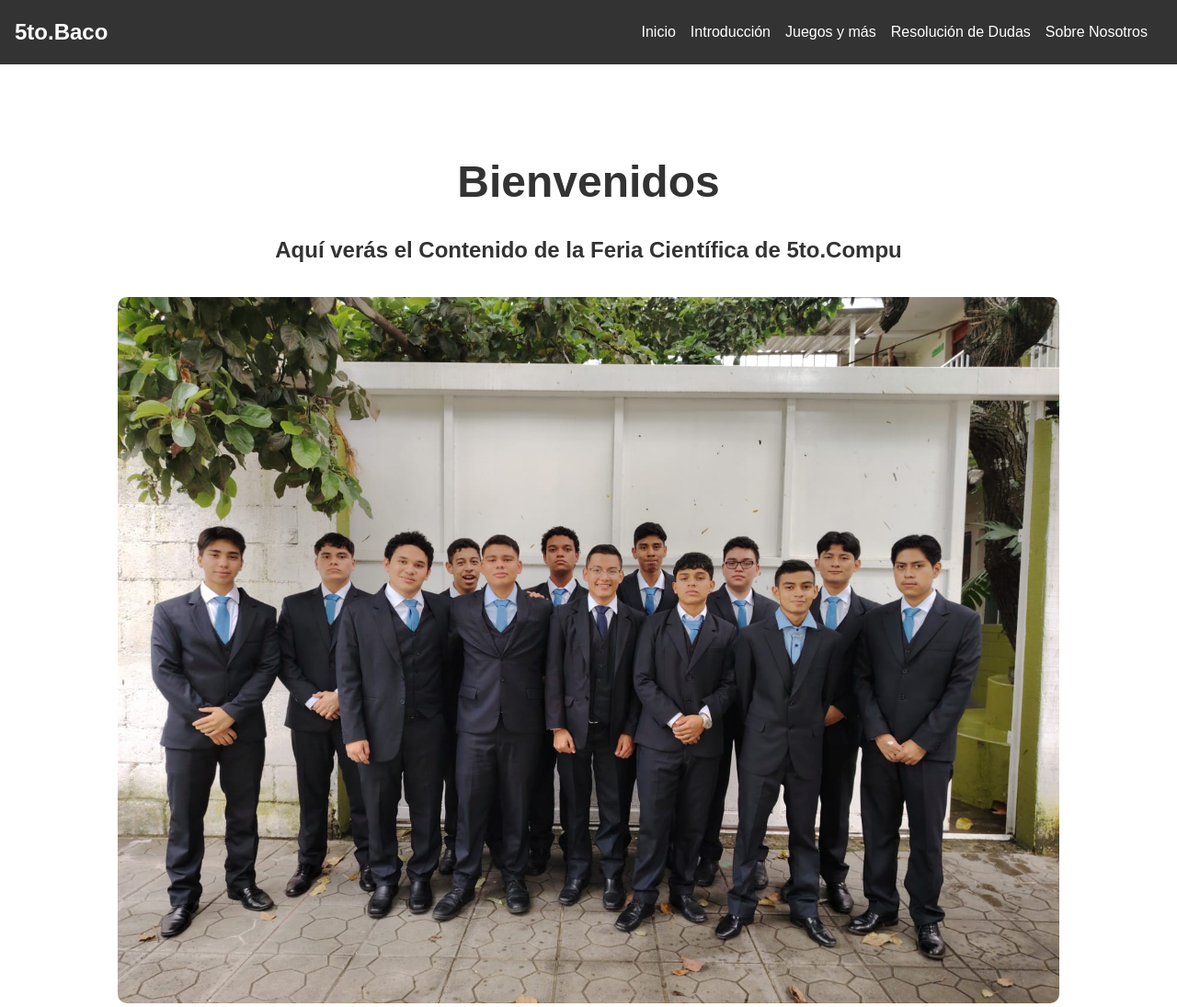
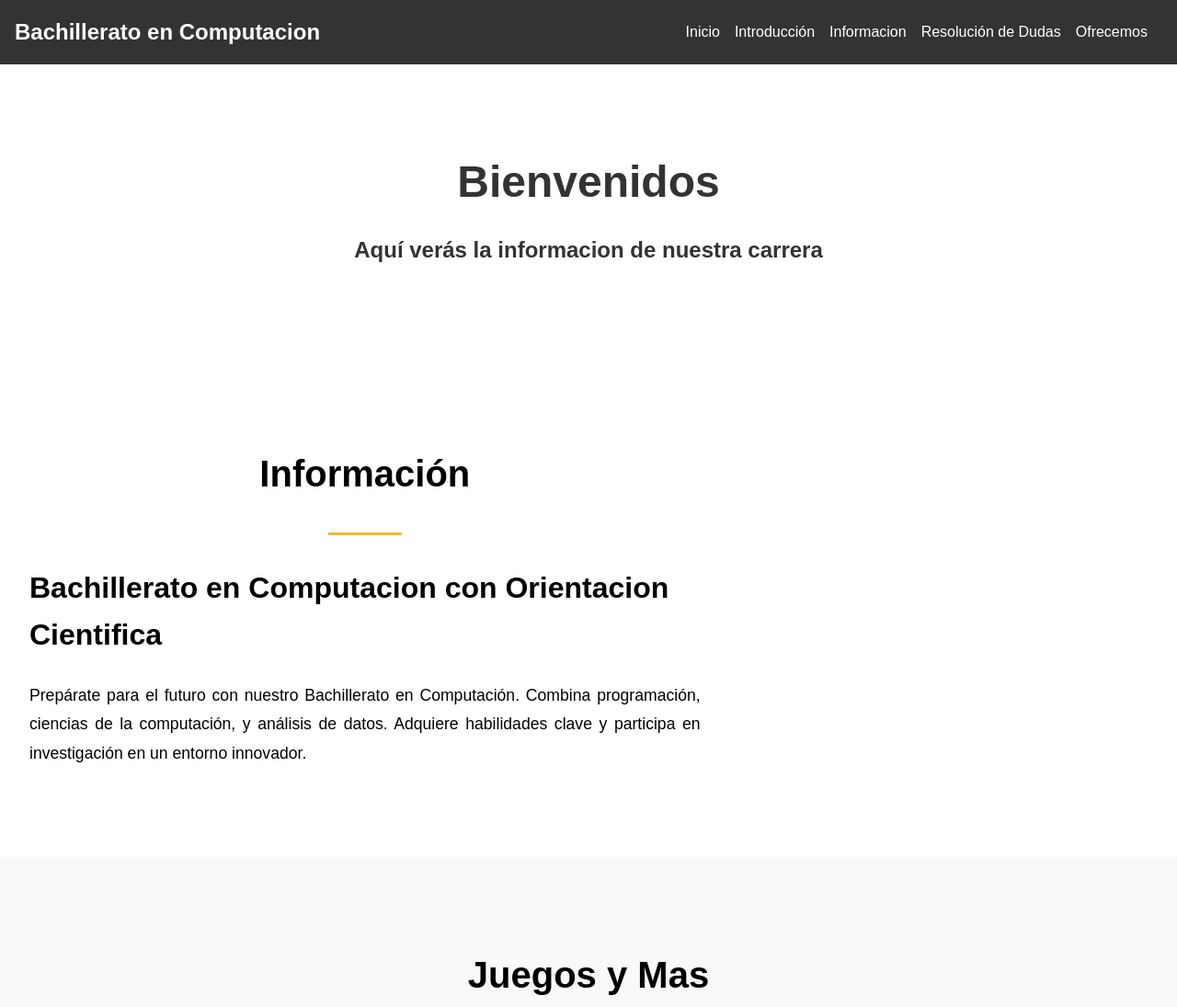
Before and after one commit to ArturoBaiza/Pagina-de-5to.Baco, a plain HTML site: page index.html in a window 1280 px wide. Shown: the top 1095 px of the page at 92% size. Drawn offline with Linux system fonts and the light colour scheme.

Commit message:
Update index.html

```diff
--- a/index.html
+++ b/index.html
@@ -3,21 +3,21 @@
 <head>
   <meta charset="UTF-8">
   <meta name="viewport" content="width=device-width, initial-scale=1.0">
-  <title>Feria Científica 2024</title>
+  <title>Bachillerato en Computacion</title>
   <link rel="stylesheet" href="styles.css">
 </head>
 <body>
   <!-- Navbar -->
   <header class="navbar">
     <div class="brand">
-      <h2>5to.Baco</h2>
+      <h2>Bachillerato en Computacion</h2>
     </div>
     <ul class="menu">
       <li><a href="#hero">Inicio</a></li>
       <li><a href="#about">Introducción</a></li>
-      <li><a href="#products">Juegos y más</a></li>
+      <li><a href="#products">Informacion</a></li>
       <li><a href="#support">Resolución de Dudas</a></li>
-      <li><a href="#banner">Sobre Nosotros</a></li>
+      <li><a href="#banner">Ofrecemos</a></li>
     </ul>
     <div class="menu-bar">
       Menú
@@ -28,8 +28,7 @@
   <section id="hero" class="hero">
     <div class="container">
       <h1>Bienvenidos</h1>
-      <h3>Aquí verás el Contenido de la Feria Científica de 5to.Compu</h3>
-      <img src="chicos.jpeg" alt="Imagen de bienvenida" class="hero-image">
+      <h3>Aquí verás la informacion de nuestra carrera</h3>
     </div>
   </section>
 
@@ -40,11 +39,9 @@
         <div class="about-info">
           <h2>Información</h2>
           <div class="divider"></div>
-          <h3>Feria Científica 2024</h3>
-          <p>Esta será una plataforma para exhibir los proyectos innovadores y educativos, desarrollados por los estudiantes del grado de 5to. Bachillerato en computación. Esto destacará su talento y creatividad en la programación y otras áreas creativas. A continuación, se mostrarán los proyectos de los estudiantes que se presentarán durante la feria. Y si tienes alguna duda sobre cómo se realizaron los juegos u otro tema, hay una sección dedicada a esas dudas.</p>
+          <h3>Bachillerato en Computacion con Orientacion Cientifica</h3>
+          <p>Prepárate para el futuro con nuestro Bachillerato en Computación. Combina programación, ciencias de la computación, y análisis de datos. Adquiere habilidades clave y participa en investigación en un entorno innovador.</p>
         </div>
-        <div class="about-image">
-          <img src="chicas.jpeg" alt="Imagen informativa">
         </div>
       </div>
     </div>
@@ -58,9 +55,10 @@
       <div class="container-products">
         <article>
           <div class="content-product-info">
-            <h4>Juegos Programados</h4>
+            <h4>Nuestro objetivo</h4>
             <div class="content-price">
-              <p class="last-price">Galeria de</p>
+              <p class="last-price">La carrera de bachiller en computación con orientación científica forma profesionales para desarrollar tecnologías avanzadas, aplicar computación en investigación y ofrecer soporte técnico en sistemas informáticos.
+</p>
               <p class="new-price">Programacion</p>
             </div>
           </div>
```
